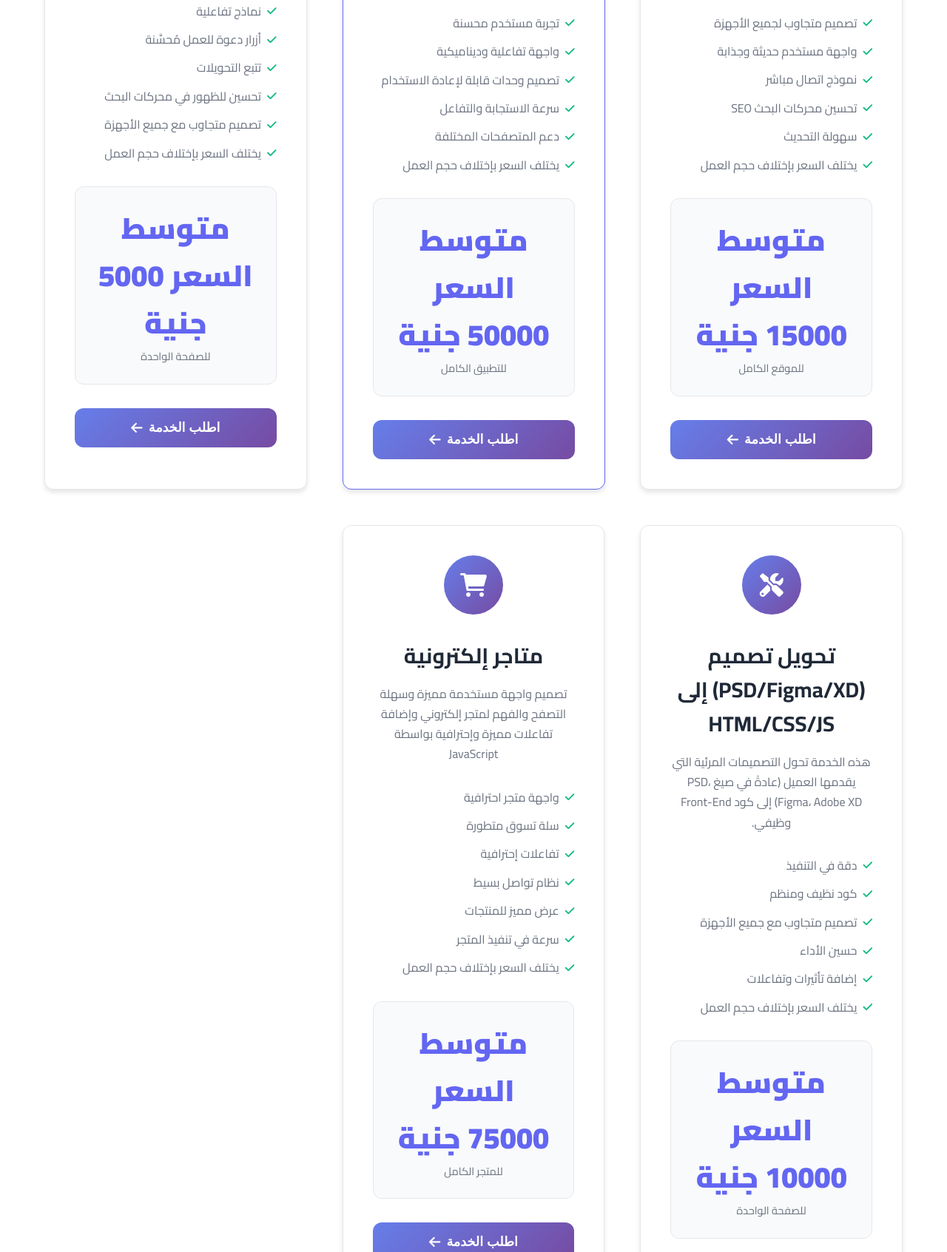
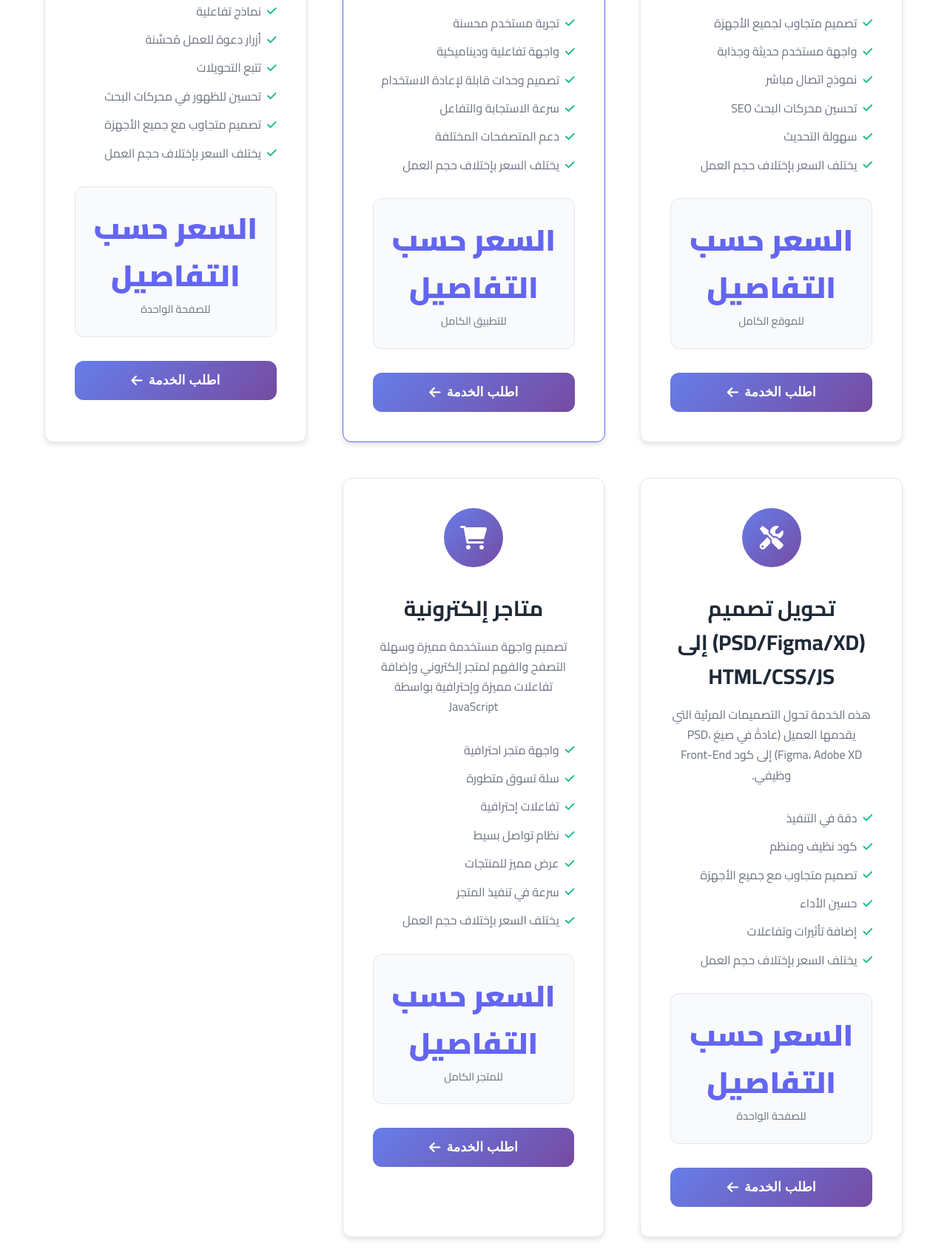
Before and after one commit to faridhassan976/-, a plain HTML site: page services.html in a window 1280 px wide. Shown: the part 764-2457 px from the top of the page at 74% size. Drawn offline with nearby package versions, Linux system fonts and the light colour scheme.

Commit message:
Update services.html

```diff
--- a/services.html
+++ b/services.html
@@ -26,7 +26,7 @@
                 <a href="about.html" class="nav-link">عني</a>
                 <a href="programming.html" class="nav-link">رحلة التعلم</a>
                 <a href="projects.html" class="nav-link">مشاريعي</a>
-                <a href="services.html" class="nav-link active">خدماتي</a>
+
             </div>
             <div class="nav-right">
                 <button id="theme-toggle" class="theme-toggle">
@@ -73,7 +73,7 @@
                         </ul>
                     </div>
                     <div class="service-price">
-                        <span class="price">متوسط السعر 15000 جنية</span>
+                        <span class="price">السعر حسب التفاصيل</span>
                         <span class="period">للموقع الكامل</span>
                     </div>
                     <button class="service-btn" onclick="openOrderModal('تصميم وتطوير موقع إلكتروني تعريفي' ,'15000')">
@@ -102,7 +102,8 @@
                         </ul>
                     </div>
                     <div class="service-price">
-                        <span class="price">متوسط السعر 50000 جنية</span>
+                                                <span class="price">السعر حسب التفاصيل</span>
+
                         <span class="period">للتطبيق الكامل</span>
                     </div>
                                         <button class="service-btn" onclick="openOrderModal('تطوير واجهة مستخدم لتطبيق ويب' ,'50000')">
@@ -133,7 +134,7 @@
                         </ul>
                     </div>
                     <div class="service-price">
-                        <span class="price">متوسط السعر 5000 جنية</span>
+                        <span class="price">السعر حسب التفاصيل</span>
                         <span class="period">للصفحة الواحدة</span>
                     </div>
                     <button class="service-btn" onclick="openOrderModal('تصميم موقع صفحة واحدة', '5000')">
@@ -161,7 +162,7 @@
                         </ul>
                     </div>
                     <div class="service-price">
-                        <span class="price">متوسط السعر 10000 جنية</span>
+                        <span class="price">السعر حسب التفاصيل</span>
                         <span class="period">للصفحة الواحدة</span>
                     </div>
                     <button class="service-btn" onclick="openOrderModal('تحويل تصميم (PSD/Figma/XD) إلى HTML/CSS/JS', '10000')">
@@ -190,7 +191,7 @@
                         </ul>
                     </div>
                     <div class="service-price">
-                        <span class="price">متوسط السعر 75000 جنية</span>
+                        <span class="price">السعر حسب التفاصيل</span>
                         <span class="period">للمتجر الكامل</span>
                     </div>
                     <button class="service-btn" onclick="openOrderModal('متاجر إلكترونية', '75000')">
```
